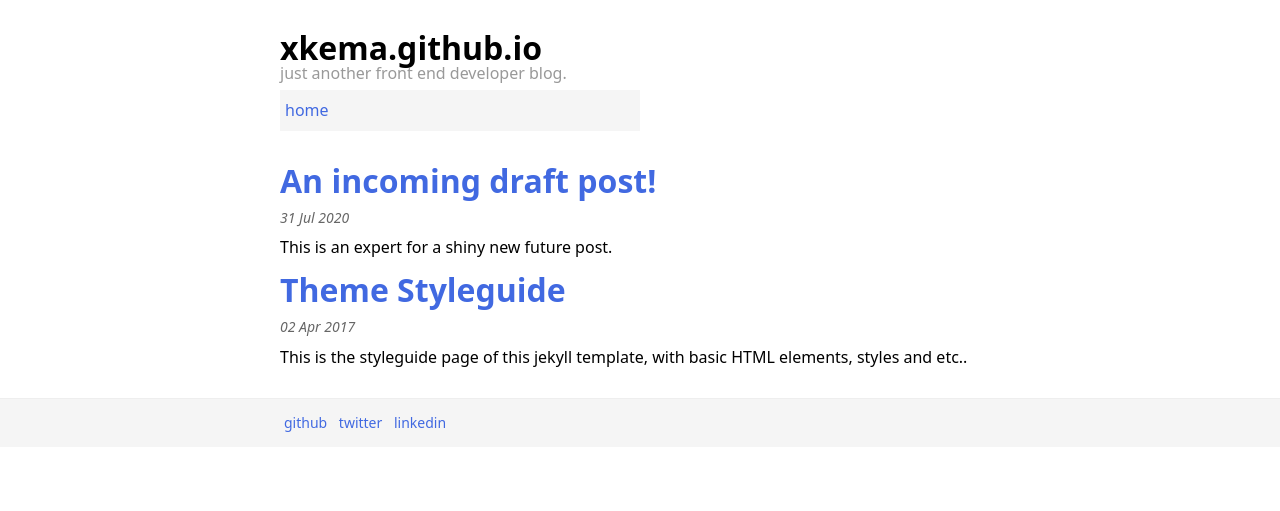
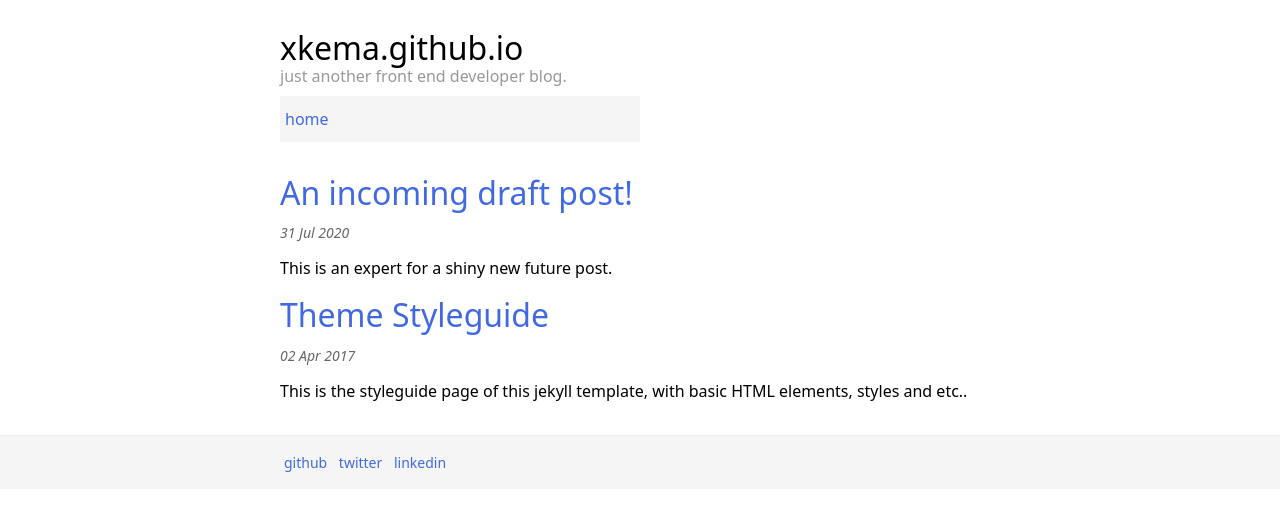
Before and after one commit to xkema/xkema.github.io, a Jekyll site: the page built from _pages/index.md, in a window 1280 px wide. Shown: the top 511 px of the page. Built offline with Jekyll 4.4.1, drawn with Linux system fonts in a browser that asks for light colours.

Commit message:
Updated base styles with bootstrap styles

```diff
--- a/_sass/base.scss
+++ b/_sass/base.scss
@@ -1,40 +1,93 @@
 /* base styles for the theme */
 
-html { font-size: 16px; }
+:root {
+  --font-stack-sans-serif: system-ui, -apple-system, "Segoe UI", Roboto, "Helvetica Neue", Arial, "Noto Sans", sans-serif, "Apple Color Emoji", "Segoe UI Emoji", "Segoe UI Symbol", "Noto Color Emoji";
+  --font-stack-monospace: SFMono-Regular, Menlo, Monaco, Consolas, "Liberation Mono", "Courier New", monospace;
+  --link-color: royalblue;
+  --link-hover-color: rgba(65, 105, 225, .85);
+  --color-code-background: #faf8f0;
+  --color-code-border: #f1ecd9;
+  --color-light-gray: #eee;
+  --color-mid-gray: #666;
+  --color-almost-white: whitesmoke;
+}
+
+*,
+*::before,
+*::after {
+  box-sizing: border-box;
+}
 
 body {
-  font-family: system-ui, -apple-system, "Segoe UI", Roboto, "Helvetica Neue", Arial, "Noto Sans", sans-serif, "Apple Color Emoji", "Segoe UI Emoji", "Segoe UI Symbol", "Noto Color Emoji";;
+  font-family: var(--font-stack-sans-serif);
+  font-size: 1rem;
+  font-weight: 400;
+  line-height: 1.5;
+  background-color: #fff;
 }
 
-p { margin: 1em 0; }
+p {
+  margin-top: 0;
+  margin-bottom: 1rem;
+}
 
-h1 { font-size: 2em; margin: 0.67em 0; }
-h2 { font-size: 1.5em; margin: 0.83em 0; }
-h3 { font-size: 1.17em; margin: 1em 0; }
-h4 { font-size: 1em; margin: 1.33em 0; }
-h5 { font-size: 0.83em; margin: 1.67em 0; }
-h6 { font-size: 0.67em; margin: 2.33em 0; }
+a {
+  color: var(--link-color);
+  text-decoration: underline;
+  &:hover {
+    color: var(--link-hover-color);
+  }
+}
 
-ul,
-ol { margin: 1em 0 1em 1em; }
-ul { padding-left: 1em; }
-ol { padding-left: 2em; }
+h1,
+h2,
+h3,
+h4,
+h5,
+h6 {
+  margin-top: 0;
+  margin-bottom: 0.5rem;
+  font-weight: 500;
+  line-height: 1.2;
+}
+
+b,
+strong {
+  font-weight: bolder;
+}
+
+small {
+  font-size: 0.875em;
+}
+
+ol,
+ul {
+  margin-top: 0 0 1rem;
+  padding-left: 2rem;
+  ol,
+  ul {
+    margin-bottom: 0;
+  }
+}
 
 hr {
-  margin-top: 2em;
-  margin-bottom: 2em;
+  margin: 1rem 0;
+  color: inherit;
+  background-color: currentColor;
+  border: 0;
+  opacity: 0.25;
 }
 
 blockquote {
-  border-left: 4px solid #eee;
+  border-left: 4px solid var(--color-light-gray);
   margin: 2em 0 2em 1em;
   padding: 0 1em;
-  color: #666;
+  color: var(--color-mid-gray);
   font-style: italic;
 }
 
 pre {
-  font-family: SFMono-Regular, Menlo, Monaco, Consolas, "Liberation Mono", "Courier New", monospace;
+  font-family: var(--font-stack-monospace);
   code {
     display: block;
     padding: 1em;
@@ -44,9 +97,9 @@
 }
 
 code {
-  font-family: SFMono-Regular, Menlo, Monaco, Consolas, "Liberation Mono", "Courier New", monospace;
-  background-color: #faf8f0;
-  border: 1px solid #f1ecd9;
+  font-family: var(--font-stack-monospace);
+  background-color: var(--color-code-background);
+  border: 1px solid var(--color-code-border);
   font-size: 87.5%;
   border-radius: 3px;
   padding: 1px 2px;
@@ -58,26 +111,23 @@
   border-spacing: 0;
   tbody {
     tr {
-      &:nth-child(odd) { background-color: whitesmoke; }
+      &:nth-child(odd) {
+        background-color: var(--color-almost-white);
+      }
     }
   }
   td, th {
-    border: 1px solid #eee;
+    border: 1px solid var(--color-light-gray);
     padding: .25em .5em;
     text-align: left;
   }
-  th { padding: .5em .5em; }
+  th {
+    padding: .5em .5em;
+  }
 }
 
  @media (max-width: 768px) {
-  body { font-size: 1.125em; }
-
-  h1 { margin: 0.5em 0; }
-  h2 { margin: 0.67em 0; }
-  h3 { margin: 0.83em 0; }
-  h4 { margin: 1em 0; }
-  h5 { margin: 1.33em 0; }
-  h6 { margin: 1.67em 0; }
-
-  code { font-size: 77.77777777777777%; }
+  body {
+    font-size: 1.125rem;
+  }
 }
```
